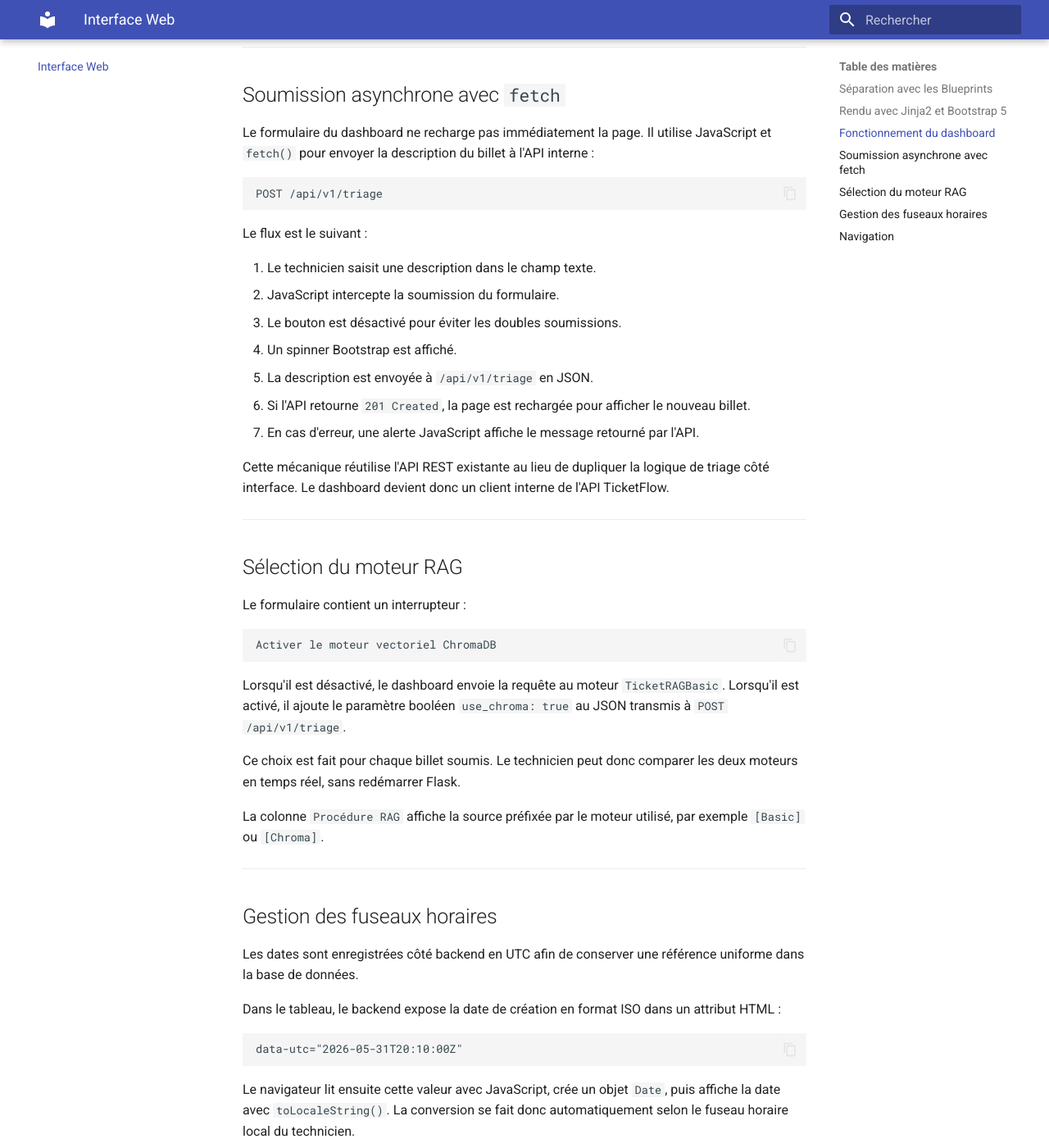
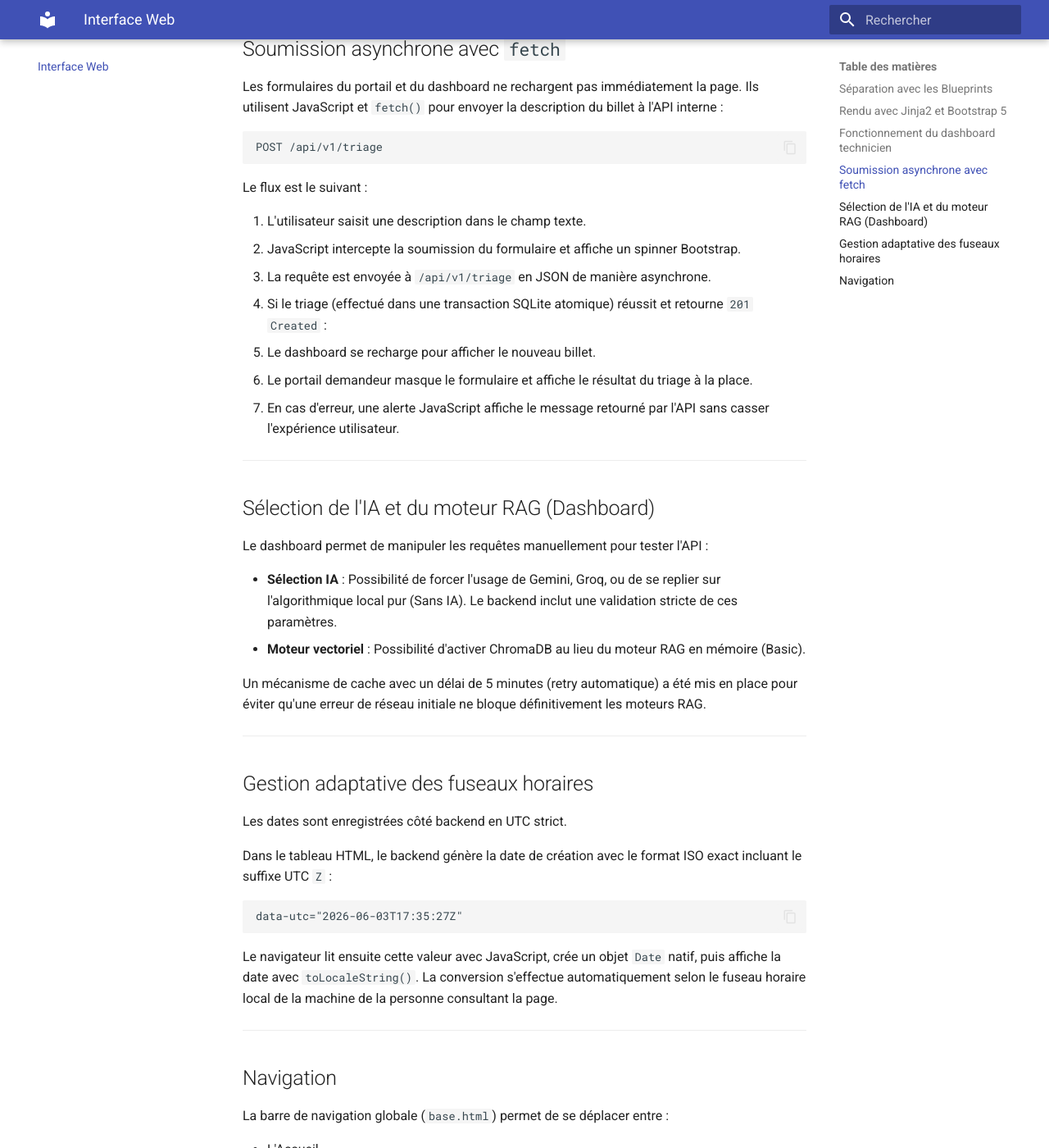
Before and after one commit to RacGab/veille-techno-1SH, an MkDocs documentation site: the page built from docs/interface_web.md, in a window 1280 px wide and 1400 px high, scrolled down 1786 px. Shown: the whole window at 82% size. Built offline with MkDocs 1.6.1 and Material for MkDocs 9.7.7, drawn with Linux system fonts in a browser that asks for light colours; some of the changed text lies outside the part shown.

Commit message:
docs: update architecture, web interface and structure to reflect dual portals

````diff
--- a/docs/interface_web.md
+++ b/docs/interface_web.md
@@ -1,29 +1,26 @@
 # Interface Web
 
-Le Suivi 3 ajoute une interface web directement intégrée à l'application Flask.
-Cette interface transforme TicketFlow en outil utilisable par un technicien, sans devoir passer par Postman ou `curl`.
+Le projet propose une interface web complète directement intégrée à l'application Flask, remplaçant la nécessité d'utiliser Postman ou `curl`.
 
-Le tableau de bord est accessible à l'adresse suivante lorsque le serveur Flask est lancé :
+L'interface offre désormais une expérience séparée selon le rôle de l'utilisateur :
 
-```text
-http://127.0.0.1:5000/dashboard
-```
-
-La route racine `/` redirige aussi vers `/dashboard`.
+- **Page d'accueil (`/`)** : Choix du portail.
+- **Portail Demandeur (`/portail`)** : Formulaire épuré pour la soumission de billets sans métadonnées superflues.
+- **Dashboard Technicien (`/dashboard`)** : Vue globale des billets triés et options avancées (sélection de l'IA, moteur RAG).
 
 ---
 
 ## Séparation avec les Blueprints
 
-La logique web est isolée dans le fichier `src/views.py` à l'aide d'un Blueprint Flask nommé `frontend`.
+La logique web est isolée dans le fichier `src/frontend/routes.py` à l'aide d'un Blueprint Flask nommé `frontend`.
 
 Cette séparation permet de distinguer deux responsabilités :
 
-- `src/app.py` conserve les routes API, comme `POST /api/v1/triage` et `GET /api/v1/status` ;
-- `src/views.py` gère les routes destinées à l'interface web, dont `GET /dashboard`.
+- `src/api/routes.py` conserve les routes API, comme `POST /api/v1/triage` et `GET /api/v1/status` ;
+- `src/frontend/routes.py` gère les routes destinées à l'interface web (`/`, `/portail`, `/dashboard`).
 
-Le Blueprint est enregistré dans l'application principale avec `app.register_blueprint(frontend)`.
-Cette approche prépare le projet à une architecture plus modulaire, où l'API REST et l'interface technicien peuvent évoluer séparément.
+Le Blueprint est enregistré dans l'application principale avec `app.register_blueprint(frontend_bp)`.
+Cette approche prépare le projet à une architecture plus modulaire, où l'API REST et l'interface utilisateur peuvent évoluer séparément.
 
 ---
 
@@ -35,40 +32,35 @@
 src/templates/
 ```
 
-Deux templates principaux structurent l'interface :
+Quatre templates principaux structurent l'interface :
 
 | Fichier | Rôle |
 | :--- | :--- |
-| `base.html` | Layout commun, CDN Bootstrap 5, barre de navigation et bloc de contenu |
-| `dashboard.html` | Formulaire de soumission et tableau des billets triés |
+| `base.html` | Layout commun, CDN Bootstrap 5, barre de navigation globale et bloc de contenu |
+| `landing.html` | Page d'accueil présentant les deux points d'accès |
+| `portail.html` | Formulaire simplifié pour les demandeurs (retour d'informations ciblé) |
+| `dashboard.html` | Formulaire avancé et tableau des billets triés pour les techniciens |
 
-Bootstrap 5 est utilisé pour accélérer la mise en forme :
-
-- navbar sombre `TicketFlow ITSM` ;
-- cartes pour séparer le formulaire et la liste des billets ;
-- tableau responsive avec lignes alternées ;
-- badges de couleur pour les priorités ;
-- spinner de chargement pendant l'analyse IA.
-- interrupteur de sélection du moteur RAG pour comparer Basic et ChromaDB.
+Bootstrap 5 est utilisé pour accélérer la mise en forme (composants responsifs, spinners, alertes).
 
 ---
 
-## Fonctionnement du dashboard
+## Fonctionnement du dashboard technicien
 
 La route `/dashboard` récupère les billets depuis SQLite avec SQLAlchemy.
 Elle charge aussi les relations associées :
 
-- `TriageResult` pour afficher la catégorie, la priorité et la justification IA ;
+- `TriageResult` pour afficher la catégorie, la priorité et la justification ;
 - `RagHistory` pour afficher la procédure RAG utilisée et son score de similarité.
 
-Les billets sont triés du plus récent au plus ancien afin que le technicien voie immédiatement les demandes les plus récentes.
+Les billets sont triés du plus récent au plus ancien.
 
 ---
 
 ## Soumission asynchrone avec `fetch`
 
-Le formulaire du dashboard ne recharge pas immédiatement la page.
-Il utilise JavaScript et `fetch()` pour envoyer la description du billet à l'API interne :
+Les formulaires du portail et du dashboard ne rechargent pas immédiatement la page.
+Ils utilisent JavaScript et `fetch()` pour envoyer la description du billet à l'API interne :
 
 ```text
 POST /api/v1/triage
@@ -76,59 +68,47 @@
 
 Le flux est le suivant :
 
-1. Le technicien saisit une description dans le champ texte.
-2. JavaScript intercepte la soumission du formulaire.
-3. Le bouton est désactivé pour éviter les doubles soumissions.
-4. Un spinner Bootstrap est affiché.
-5. La description est envoyée à `/api/v1/triage` en JSON.
-6. Si l'API retourne `201 Created`, la page est rechargée pour afficher le nouveau billet.
-7. En cas d'erreur, une alerte JavaScript affiche le message retourné par l'API.
-
-Cette mécanique réutilise l'API REST existante au lieu de dupliquer la logique de triage côté interface.
-Le dashboard devient donc un client interne de l'API TicketFlow.
+1. L'utilisateur saisit une description dans le champ texte.
+2. JavaScript intercepte la soumission du formulaire et affiche un spinner Bootstrap.
+3. La requête est envoyée à `/api/v1/triage` en JSON de manière asynchrone.
+4. Si le triage (effectué dans une transaction SQLite atomique) réussit et retourne `201 Created` :
+   - Le dashboard se recharge pour afficher le nouveau billet.
+   - Le portail demandeur masque le formulaire et affiche le résultat du triage à la place.
+5. En cas d'erreur, une alerte JavaScript affiche le message retourné par l'API sans casser l'expérience utilisateur.
 
 ---
 
-## Sélection du moteur RAG
+## Sélection de l'IA et du moteur RAG (Dashboard)
 
-Le formulaire contient un interrupteur :
+Le dashboard permet de manipuler les requêtes manuellement pour tester l'API :
 
-```text
-Activer le moteur vectoriel ChromaDB
-```
+- **Sélection IA** : Possibilité de forcer l'usage de Gemini, Groq, ou de se replier sur l'algorithmique local pur (Sans IA). Le backend inclut une validation stricte de ces paramètres.
+- **Moteur vectoriel** : Possibilité d'activer ChromaDB au lieu du moteur RAG en mémoire (Basic).
 
-Lorsqu'il est désactivé, le dashboard envoie la requête au moteur `TicketRAGBasic`.
-Lorsqu'il est activé, il ajoute le paramètre booléen `use_chroma: true` au JSON transmis à `POST /api/v1/triage`.
-
-Ce choix est fait pour chaque billet soumis.
-Le technicien peut donc comparer les deux moteurs en temps réel, sans redémarrer Flask.
-
-La colonne `Procédure RAG` affiche la source préfixée par le moteur utilisé, par exemple `[Basic]` ou `[Chroma]`.
+Un mécanisme de cache avec un délai de 5 minutes (retry automatique) a été mis en place pour éviter qu'une erreur de réseau initiale ne bloque définitivement les moteurs RAG.
 
 ---
 
-## Gestion des fuseaux horaires
+## Gestion adaptative des fuseaux horaires
 
-Les dates sont enregistrées côté backend en UTC afin de conserver une référence uniforme dans la base de données.
+Les dates sont enregistrées côté backend en UTC strict.
 
-Dans le tableau, le backend expose la date de création en format ISO dans un attribut HTML :
+Dans le tableau HTML, le backend génère la date de création avec le format ISO exact incluant le suffixe UTC `Z` :
 
 ```html
-data-utc="2026-05-31T20:10:00Z"
+data-utc="2026-06-03T17:35:27Z"
 ```
 
-Le navigateur lit ensuite cette valeur avec JavaScript, crée un objet `Date`, puis affiche la date avec `toLocaleString()`.
-La conversion se fait donc automatiquement selon le fuseau horaire local du technicien.
-
-Cette stratégie évite d'imposer un fuseau horaire côté serveur et améliore l'expérience si l'application est consultée depuis plusieurs postes ou régions.
+Le navigateur lit ensuite cette valeur avec JavaScript, crée un objet `Date` natif, puis affiche la date avec `toLocaleString()`.
+La conversion s'effectue automatiquement selon le fuseau horaire local de la machine de la personne consultant la page.
 
 ---
 
 ## Navigation
 
-La barre de navigation contient :
+La barre de navigation globale (`base.html`) permet de se déplacer entre :
 
-- un lien vers le dashboard via le titre `TicketFlow ITSM` ;
-- un lien `Statut API` vers `/api/v1/status`, ouvert dans un nouvel onglet.
-
-Le lien de statut permet de vérifier rapidement que l'API et le moteur RAG sont disponibles sans quitter le tableau de bord.
+- L'Accueil
+- Le Portail
+- Le Dashboard
+- Le statut de l'API (ouvert dans un nouvel onglet)
````
Also changed, not shown: docs/index.md (+3 -3 lines), docs/structure.md (+5 -3 lines).
